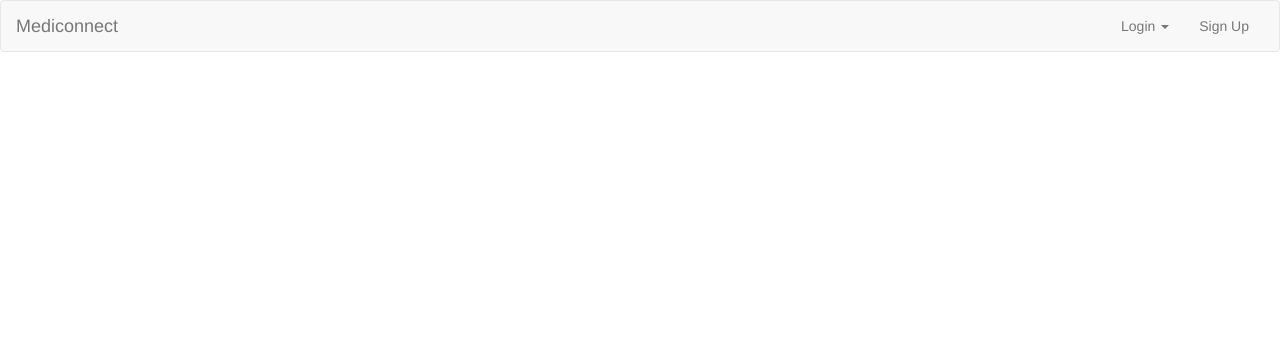
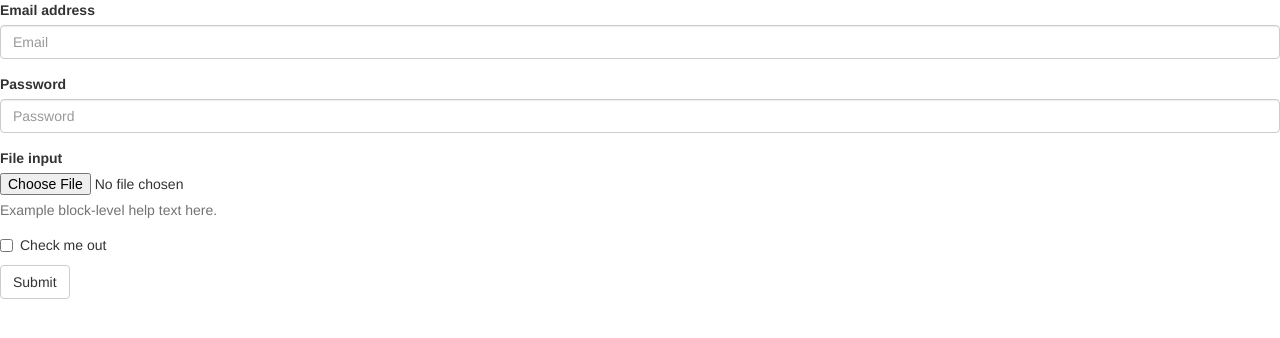
Before and after one commit to mediconnect/backend-deprecated, a Django app: page /login/ in a window 1280 px wide. Shown: the top 338 px of the page. Run offline with Django 3.2, Linux system fonts and the light colour scheme; some libraries are stand-ins or nearby versions.

Commit message:
finish home page dynamic routing

```diff
--- a/medi_connect_site/home/templates/home/index.html
+++ b/medi_connect_site/home/templates/home/index.html
@@ -21,18 +21,8 @@
         <!-- Collect the nav links, forms, and other content for toggling -->
         <div class="collapse navbar-collapse" id="bs-example-navbar-collapse-1">
             <ul class="nav navbar-nav navbar-right">
-                <li class="dropdown">
-                    <a href="#" class="dropdown-toggle" data-toggle="dropdown" role="button" aria-haspopup="true"
-                       aria-expanded="false">Login <span class="caret"></span></a>
-                    <ul class="dropdown-menu">
-                        <li><a href="#">Action</a></li>
-                        <li><a href="#">Another action</a></li>
-                        <li><a href="#">Something else here</a></li>
-                        <li role="separator" class="divider"></li>
-                        <li><a href="#">Separated link</a></li>
-                    </ul>
-                </li>
-                <li><a href="#">Sign Up</a></li>
+                <li><a href="/login">Login</a></li>
+                <li><a href="/signup">Sign Up</a></li>
             </ul>
         </div><!-- /.navbar-collapse -->
     </div><!-- /.container-fluid -->
--- /dev/null
+++ b/medi_connect_site/home/templates/home/login.html
@@ -0,0 +1,29 @@
+{% extends "base.html" %}
+
+{% block title %}Home{% endblock %}
+
+{% block body %}
+
+<form>
+    <div class="form-group">
+        <label for="exampleInputEmail1">Email address</label>
+        <input type="email" class="form-control" id="exampleInputEmail1" placeholder="Email">
+    </div>
+    <div class="form-group">
+        <label for="exampleInputPassword1">Password</label>
+        <input type="password" class="form-control" id="exampleInputPassword1" placeholder="Password">
+    </div>
+    <div class="form-group">
+        <label for="exampleInputFile">File input</label>
+        <input type="file" id="exampleInputFile">
+        <p class="help-block">Example block-level help text here.</p>
+    </div>
+    <div class="checkbox">
+        <label>
+            <input type="checkbox"> Check me out
+        </label>
+    </div>
+    <button type="submit" class="btn btn-default">Submit</button>
+</form>
+
+{% endblock %}
--- a/medi_connect_site/home/views.py
+++ b/medi_connect_site/home/views.py
@@ -1,7 +1,15 @@
 from django.shortcuts import render_to_response
-# Create your views here
 
 
+# Create your views here
 
 def home(request):
     return render_to_response('index.html')
+
+
+def login(request):
+    return render_to_response('login.html')
+
+
+def signup(request):
+    return render_to_response('signup.html')
--- a/medi_connect_site/medi_connect_site/urls.py
+++ b/medi_connect_site/medi_connect_site/urls.py
@@ -16,11 +16,13 @@ Including another URLconf
 from django.conf.urls import url
 from django.contrib import admin
 from django.contrib.staticfiles.urls import staticfiles_urlpatterns
-from home import views
+from home import views as home_views
 
 urlpatterns = [
     url(r'^admin/', admin.site.urls),
-    url(r'$', views.home, name='home'),
+    url(r'^$', home_views.home, name='home'),
+    url(r'^login/', home_views.login, name='login'),
+    url(r'^signup/', home_views.signup, name='signup')
 ]
 
 urlpatterns += staticfiles_urlpatterns()
```
Also changed, not shown: medi_connect_site/home/templates/home/signup.html (added, +29 -0 lines), 2 other files.
